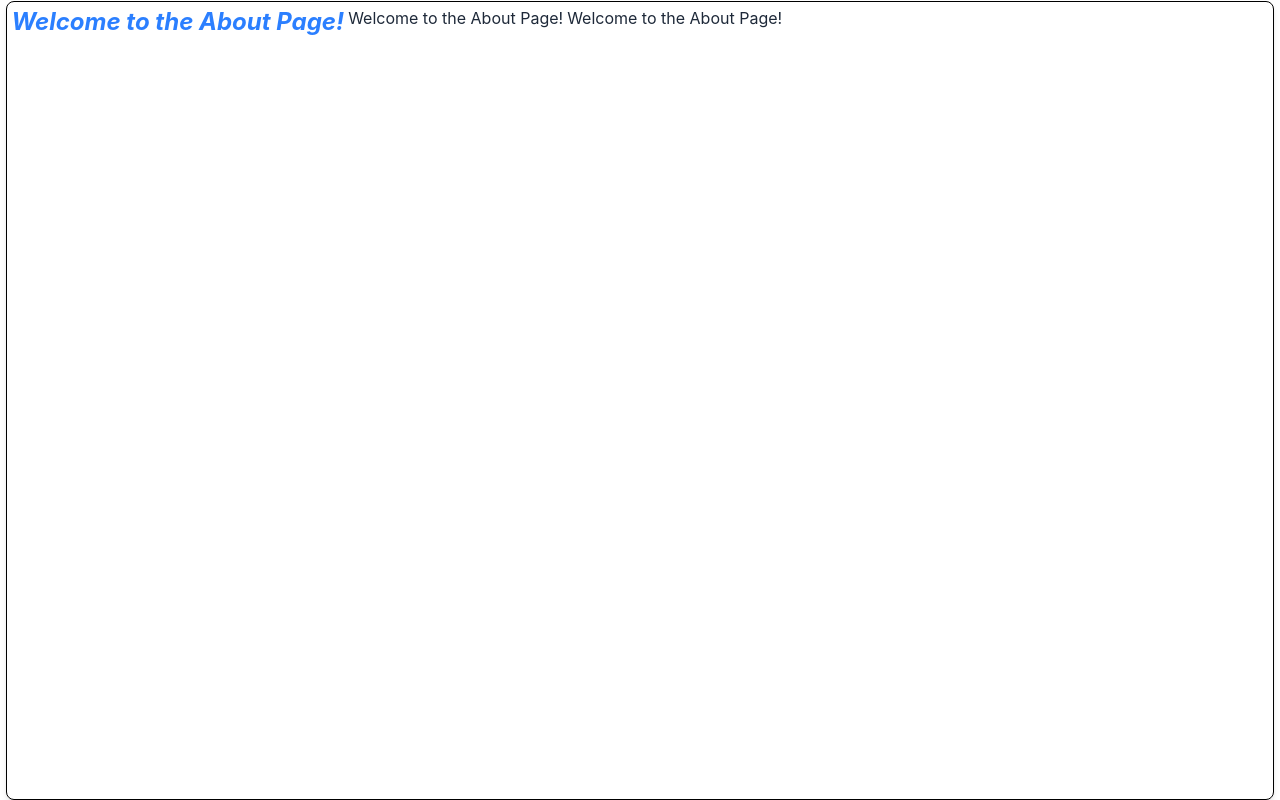
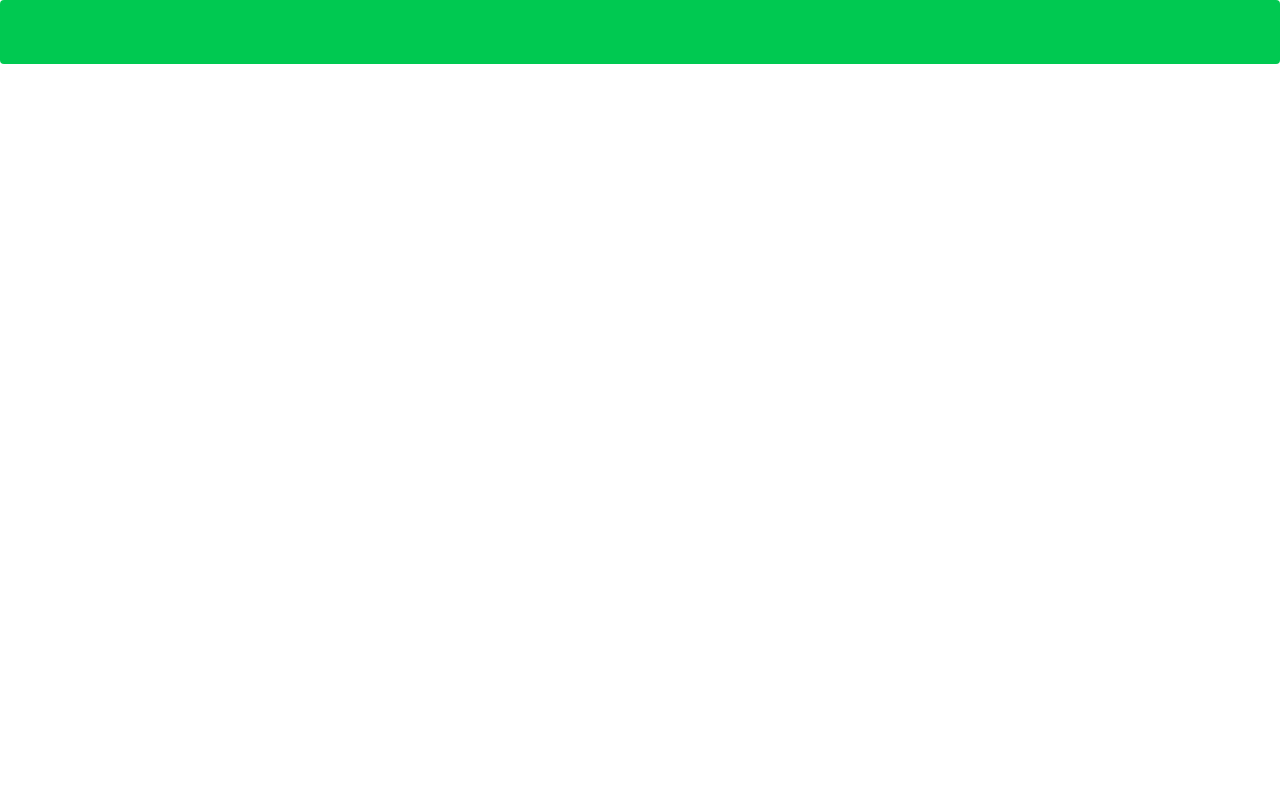
Before and after one commit to NigzMaf1a/unga, a React (Vite) app: page / in a window 1280 px wide. Built offline with nearby package versions, Linux system fonts and the light colour scheme.

Commit message:
edited component styles

```diff
--- a/src/cadaver/utils/styles.ts
+++ b/src/cadaver/utils/styles.ts
@@ -36,6 +36,7 @@
     button: (more?:string) => string;
     fleshHor:(className?: string) => string;
     fleshVer:(className?: string) => string;
+    image:(className?:string) => string;
 };
 
 export const Cadavers: Styles = {
@@ -74,7 +75,7 @@
     ribz: (className?: string) =>{
 
         const bg = "bg-white rounded-lg shadow-md border";
-        const flex = "flex flex-col md:flex-row gap-1 p-1";
+        const flex = "flex flex-col flex-grow gap-1 p-1";
         const dimensions = 'w-[99%] mx-[0.5%] mt-[1px]';
 
         return `${dimensions} ${flex} ${bg} ${className || ''}`;
@@ -126,5 +127,10 @@
     fleshVer:(className?: string) => {
         const base = 'rounded flex grid flex-col';
         return className ? `${base} ${className}` : base;
+    },
+
+    image:(className?:string) => {
+        const base = 'object-cover w-full h-full';
+        return className ? `${base} ${className}` : base;
     }
 };
--- /dev/null
+++ b/src/components/TopStrip.tsx
@@ -0,0 +1,17 @@
+import FleshHor from "../cadaver/FleshHor";
+
+export default function TopStrip() {
+  function topStripStyles():string{
+    const dimensions = "h-16 w-full mb-4";
+    const flex = "items-center justify-center";
+    const bg = "bg-green-500";
+
+    return `${dimensions} ${flex} ${bg}`;
+  }
+
+  return (
+      <FleshHor className={topStripStyles()} >
+        <></>
+      </FleshHor>
+  );
+}
--- a/src/pages/about.tsx
+++ b/src/pages/about.tsx
@@ -1,28 +1,12 @@
+//components
 import Skeleton from "../cadaver/Skeleton";
-import Ribz from "../cadaver/Ribz";
-import Text from "../cadaver/Text";
+import TopStrip from "../components/TopStrip";
 
 export default function About() {
-  function textStyles():string{
-    return "";
-  }
 
   return (
     <Skeleton>
-      <Ribz className="h-full">
-        <Text
-          text="Welcome to the About Page!"
-          className={textStyles()}
-          size="2xl"
-          color="blue"
-          bold
-          ital
-        />
-
-
-        <Text text="Welcome to the About Page!" className={textStyles()} />
-        <Text text="Welcome to the About Page!" className={textStyles()} />
-      </Ribz>
+      <TopStrip />
     </Skeleton>
   )
 }
```
